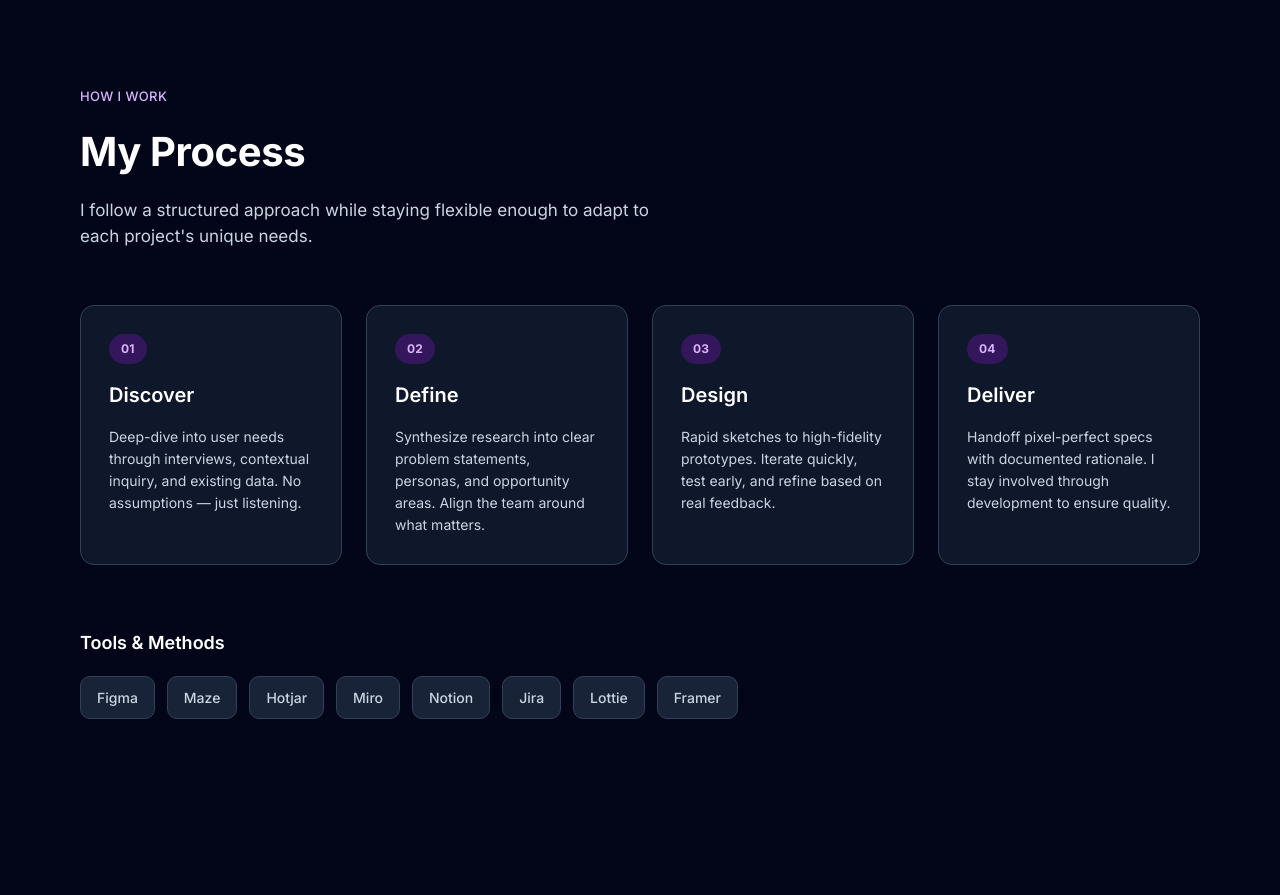
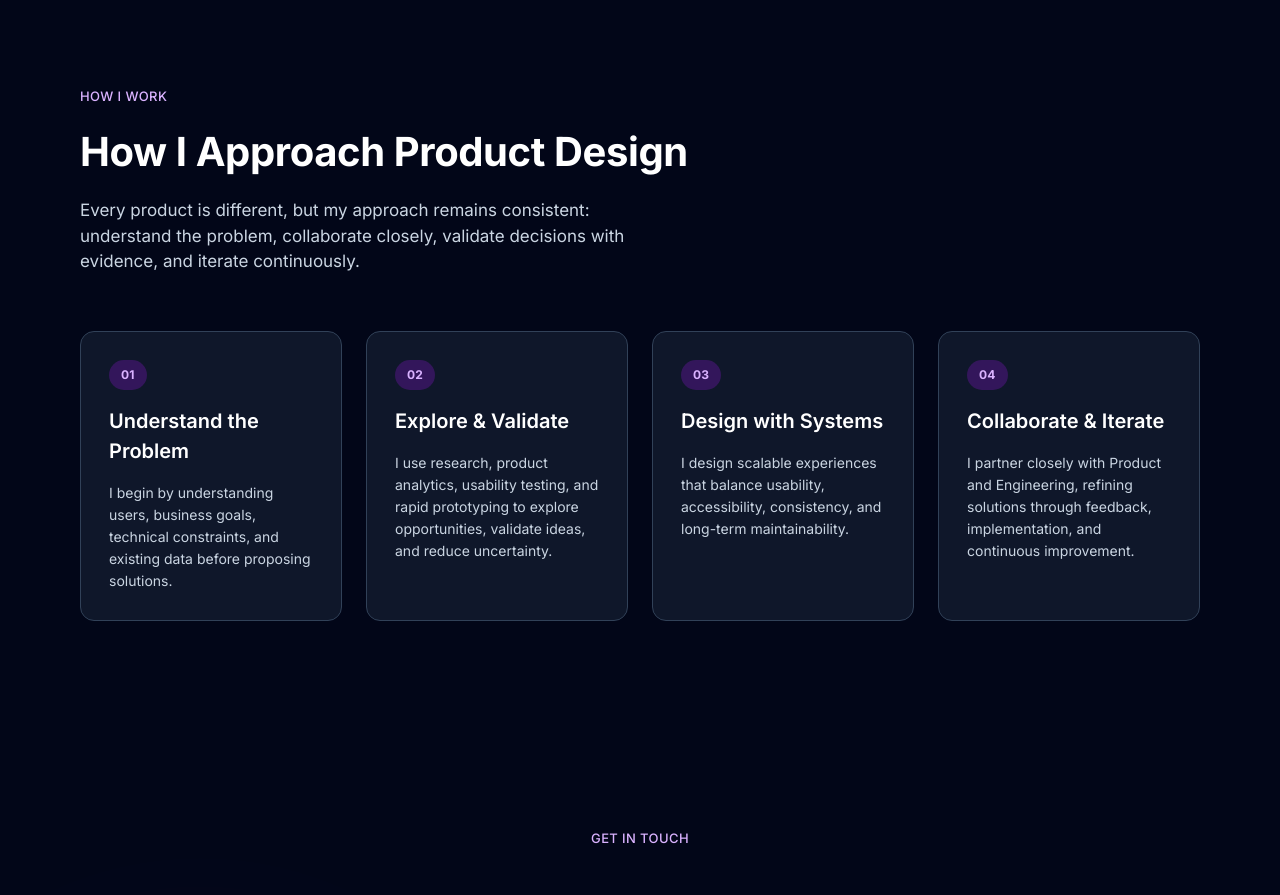
Before and after one commit to juliabizol/julia-portfolio, a Next.js app: page /about in a window 1280 px wide. Shown: the part 3780-4675 px from the top of the page. Built offline with nearby package versions, Linux system fonts and the light colour scheme.

Commit message:
Reframe How I Work section around product design approach, remove Tools & Methods

```diff
--- a/src/components/process.tsx
+++ b/src/components/process.tsx
@@ -1,27 +1,25 @@
 const steps = [
   {
     num: "01",
-    title: "Discover",
-    desc: "Deep-dive into user needs through interviews, contextual inquiry, and existing data. No assumptions — just listening.",
+    title: "Understand the Problem",
+    desc: "I begin by understanding users, business goals, technical constraints, and existing data before proposing solutions.",
   },
   {
     num: "02",
-    title: "Define",
-    desc: "Synthesize research into clear problem statements, personas, and opportunity areas. Align the team around what matters.",
+    title: "Explore & Validate",
+    desc: "I use research, product analytics, usability testing, and rapid prototyping to explore opportunities, validate ideas, and reduce uncertainty.",
   },
   {
     num: "03",
-    title: "Design",
-    desc: "Rapid sketches to high-fidelity prototypes. Iterate quickly, test early, and refine based on real feedback.",
+    title: "Design with Systems",
+    desc: "I design scalable experiences that balance usability, accessibility, consistency, and long-term maintainability.",
   },
   {
     num: "04",
-    title: "Deliver",
-    desc: "Handoff pixel-perfect specs with documented rationale. I stay involved through development to ensure quality.",
+    title: "Collaborate & Iterate",
+    desc: "I partner closely with Product and Engineering, refining solutions through feedback, implementation, and continuous improvement.",
   },
 ];
-
-const tools = ["Figma", "Maze", "Hotjar", "Miro", "Notion", "Jira", "Lottie", "Framer"];
 
 export function Process() {
   return (
@@ -31,11 +29,12 @@ export function Process() {
           HOW I WORK
         </p>
         <h2 className="text-[32px] md:text-[40px] font-bold tracking-[-0.01em] text-white">
-          My Process
+          How I Approach Product Design
         </h2>
         <p className="text-[16px] md:text-[17px] text-slate-300 max-w-xl">
-          I follow a structured approach while staying flexible enough to adapt
-          to each project&apos;s unique needs.
+          Every product is different, but my approach remains consistent:
+          understand the problem, collaborate closely, validate decisions
+          with evidence, and iterate continuously.
         </p>
       </div>
 
@@ -56,23 +55,6 @@ export function Process() {
           </div>
         ))}
       </div>
-
-      {/* Tools */}
-      <div className="mt-12 md:mt-16 flex flex-col gap-4 md:gap-5">
-        <h3 className="text-[17px] md:text-[18px] font-semibold text-white">
-          Tools &amp; Methods
-        </h3>
-        <div className="flex flex-wrap gap-2 md:gap-3">
-          {tools.map((tool) => (
-            <span
-              key={tool}
-              className="rounded-lg border border-slate-700 bg-slate-700/50 px-3 md:px-4 py-2 md:py-2.5 text-[13px] md:text-[14px] font-medium text-slate-300"
-            >
-              {tool}
-            </span>
-          ))}
-        </div>
-      </div>
     </section>
   );
 }
```
